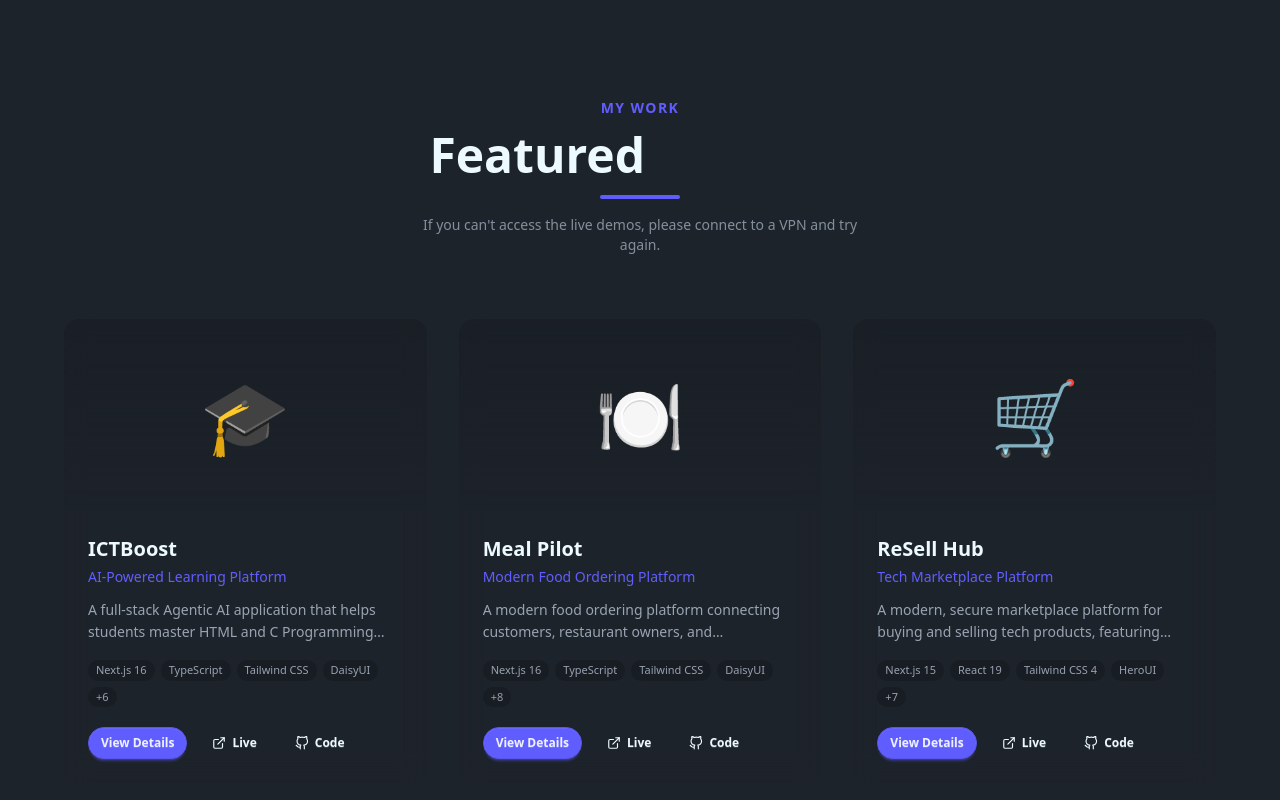
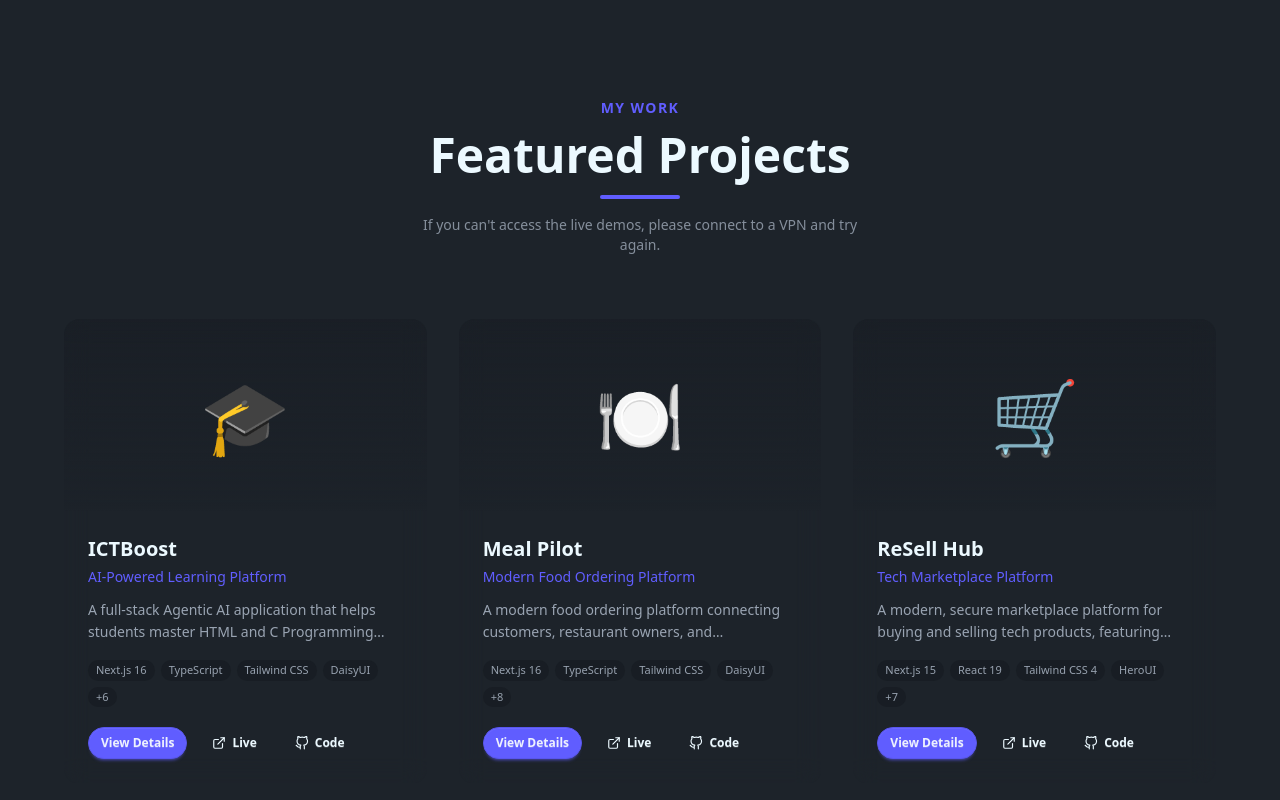
Before and after one commit to Nazmul-vs-code/my-portfolio, a Next.js app: page / in a window 1280 px wide. Shown: the part 4218-5018 px from the top of the page. Built offline with nearby package versions, Linux system fonts and the light colour scheme.

Commit message:
fix: show full section titles without gradient-text spans

```diff
--- a/src/components/Projects.tsx
+++ b/src/components/Projects.tsx
@@ -234,7 +234,7 @@
             My Work
           </span>
           <h2 className="text-4xl sm:text-5xl font-bold mt-3 mb-4 text-base-content">
-            Featured <span className="gradient-text">Projects</span>
+            Featured Projects
           </h2>
           <div className="w-20 h-1 bg-primary mx-auto rounded-full" />
           <p className="text-sm text-base-content/50 mt-4 max-w-md mx-auto">
```
